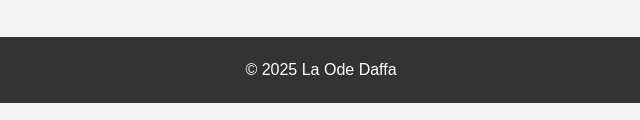
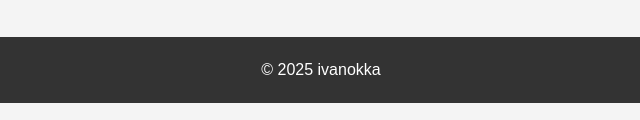
Before and after one commit to ivanokka/Personal-Website, a plain HTML site: page index.html in a window 1280 px wide. Shown: the part 965-1085 px from the top of the page, 319-959 px from the left. Drawn offline with Linux system fonts and the light colour scheme.

Commit message:
Update index.html

```diff
--- a/index.html
+++ b/index.html
@@ -47,7 +47,7 @@
   </section>
 
   <footer>
-    <p>© 2025 La Ode Daffa</p>
+    <p>© 2025 ivanokka</p>
   </footer>
   </body>
  </html>
```
